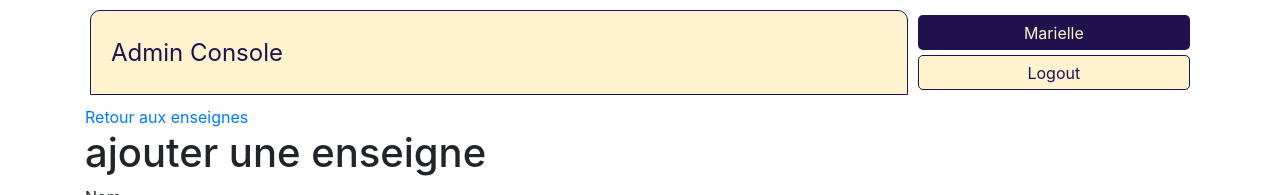
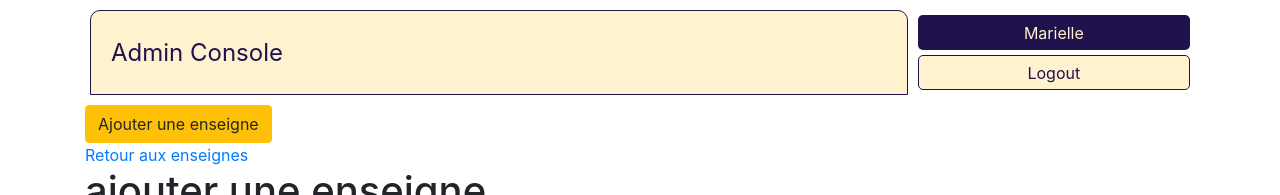
Before and after one commit to gobelinmalin/bordeaux_0320_p3_admin_giftcard, a React (Create React App) app: page /admin/shops in a window 1280 px wide. Shown: the top 195 px of the page. Built offline with nearby package versions, Linux system fonts and the light colour scheme; no server answers.

Commit message:
add addshop button

```diff
--- a/src/components/shops/Shops.jsx
+++ b/src/components/shops/Shops.jsx
@@ -1,6 +1,7 @@
 import React, { useState, useEffect } from 'react';
 import axios from 'axios';
-
+import { Link } from 'react-router-dom';
+import { Button } from 'react-bootstrap';
 import Header from '../header/Header';
 import ShopsList from './ShopsList';
 import ShopsAdd from './ShopsAdd';
@@ -64,6 +65,9 @@ const Shops = () => {
   return (
     <>
       <Header />
+      <Link to="/admin/shops/add-a-shop">
+        <Button variant="warning">Ajouter une enseigne</Button>
+      </Link>
       <div className="formType">
         {edit ? (
           <ShopsUpdate
```
